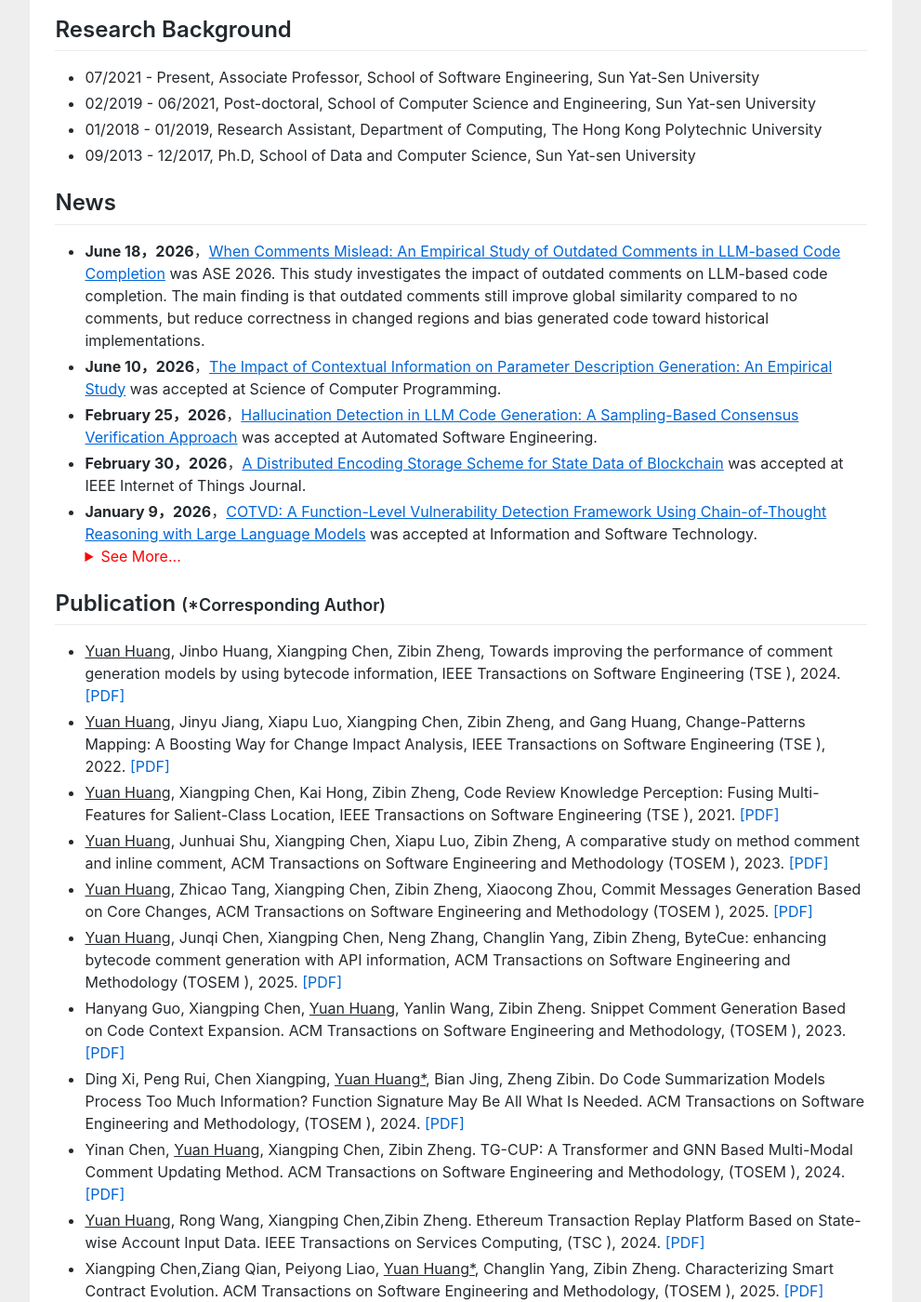
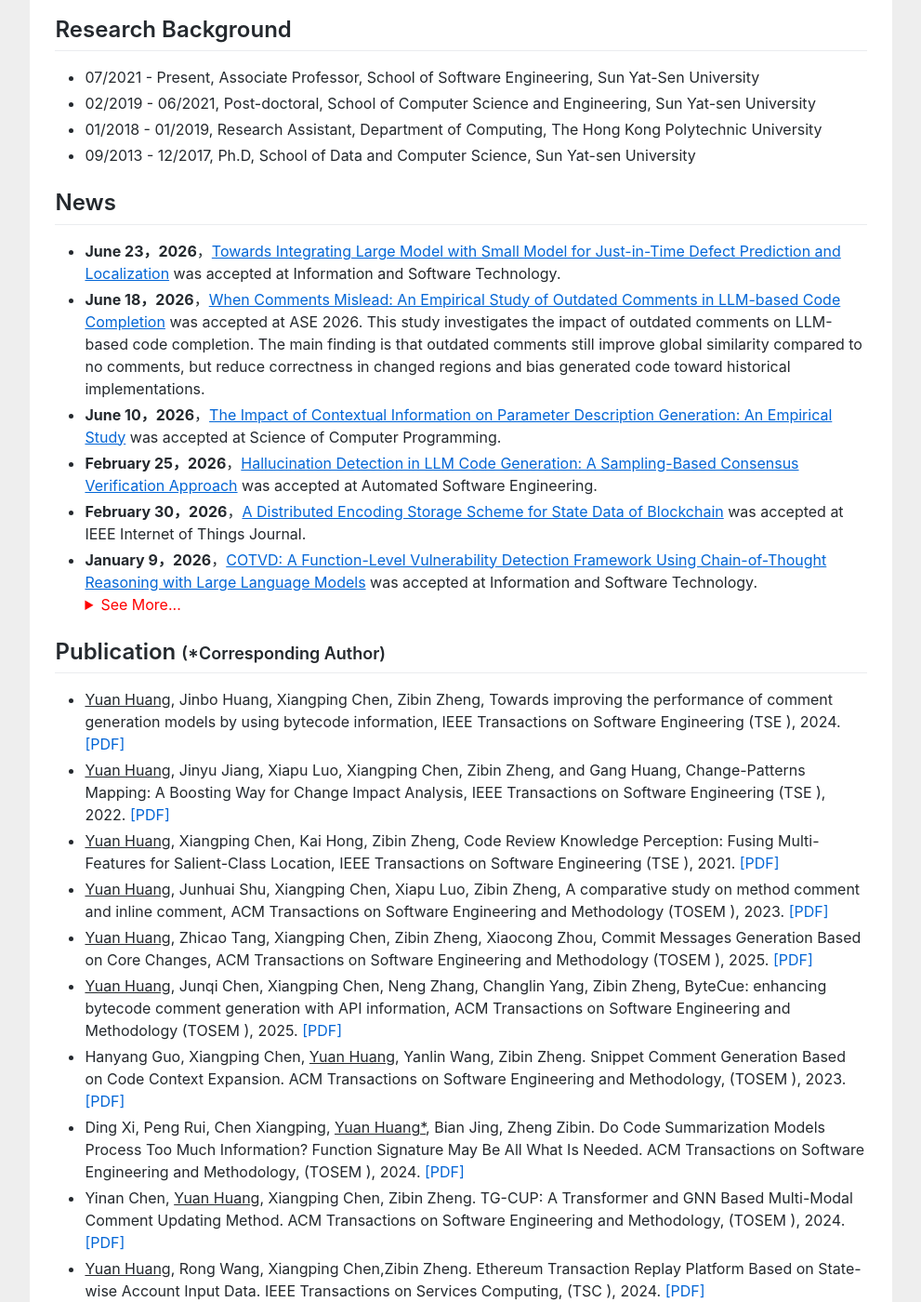
Before and after one commit to huangyuan-hy/huangyuan-hy.github.io, a Jekyll site: the page index.html, which Jekyll copies as it is, in a window 1280 px wide and 1400 px high, scrolled down 641 px. Shown: the whole window at 93% size, without its empty margins (144-1135 px from the left). Built offline with Jekyll 4.4.1, drawn with Linux system fonts in a browser that asks for light colours; some of the changed text lies outside the part shown.

Commit message:
Update index.html

```diff
--- a/index.html
+++ b/index.html
@@ -100,7 +100,8 @@ gtag('config', 'UA-158965281-1');
 
 				<h2>News</h2>
 					<ul>
-						<li><b>June 18，2026</b>，<a href=""><u>When Comments Mislead: An Empirical Study of Outdated Comments in LLM-based Code Completion</u></a> was ASE 2026. This study investigates the impact of outdated comments on LLM-based code completion. The main finding is that outdated comments still improve global similarity compared to no comments, but reduce correctness in changed regions and bias generated code toward historical implementations. </li>
+						<li><b>June 23，2026</b>，<a href=""><u>Towards Integrating Large Model with Small Model for Just-in-Time Defect Prediction and Localization</u></a> was accepted at Information and Software Technology. </li>
+						<li><b>June 18，2026</b>，<a href=""><u>When Comments Mislead: An Empirical Study of Outdated Comments in LLM-based Code Completion</u></a> was accepted at ASE 2026. This study investigates the impact of outdated comments on LLM-based code completion. The main finding is that outdated comments still improve global similarity compared to no comments, but reduce correctness in changed regions and bias generated code toward historical implementations. </li>
 						<li><b>June 10，2026</b>，<a href=""><u>The Impact of Contextual Information on Parameter Description Generation: An Empirical Study</u></a> was accepted at Science of Computer Programming. </li>
 						<li><b>February 25，2026</b>，<a href=""><u>Hallucination Detection in LLM Code Generation: A Sampling-Based Consensus Verification Approach</u></a> was accepted at Automated Software Engineering. </li>
 						<li><b>February 30，2026</b>，<a href=""><u>A Distributed Encoding Storage Scheme for State Data of Blockchain</u></a> was accepted at IEEE Internet of Things Journal. </li>
@@ -182,6 +183,7 @@ empirical study to learn how programmers reuse code on <a href="https://stackove
 <li><u>Yuan Huang</u>, Rong Wang, Xiangping Chen,Zibin Zheng. Ethereum Transaction Replay Platform Based on State-wise Account Input Data. IEEE Transactions on Services Computing, (TSC <a href="" style="color:red;">  </a>), 2024. <a href="">[PDF]</a></li>
 <li>Xiangping Chen,Ziang Qian, Peiyong Liao, <u>Yuan Huang*</u>, Changlin Yang, Zibin Zheng. Characterizing Smart Contract Evolution. ACM Transactions on Software Engineering and Methodology, (TOSEM <a href="" style="color:red;">  </a>), 2025. <a href="">[PDF]</a></li>
 <li>Hanyang Guo, Xiangping Chen,Yingye Chen,  <u>Yuan Huang</u>, Zibin Zheng. Smart Contract Code Repair Recommendation based on Reinforcement Learning and Multi-metric Optimization. ACM Transactions on Software Engineering and Methodology, (TOSEM <a href="" style="color:red;">  </a>), 2023. <a href="">[PDF]</a></li>
+<li><u>Yuan Huang</u>, Mingxuan Chen, Xiangping Chen, Yi Liu. Towards Integrating Large Model with Small Model for Just-in-Time Defect Prediction and Localization. Information and Software Technology (TR <a href="" style="color:red;">  </a>), 2026. <a href="">[PDF]</a></li>
 <li><u>Yuan Huang</u>, Xinyu Hu, Xiangping Chen, Yingfei Xiong, and Zibin Zheng. Learning code context information to predict comment locations. IEEE Transactions on Reliability (TR <a href="" style="color:red;">  </a>), 2020. <a href="https://ieeexplore.ieee.org/abstract/document/8809910">[PDF]</a></li>
 <li><u>Yuan Huang</u>, Xingjian Liang, Xiapu Luo, Xiangping Chen, Zibin Zheng, Xiaocong Zhou, Reviewing Rounds Prediction for Code Patches, Empirical Software Engineering (EMSE <a href="" style="color:red;">  </a>), 2022. <a href="https://link.springer.com/article/10.1007/s10664-021-10035-z">[PDF]</a></li>
 <li><u>Yuan Huang</u>, Jinbo Huang, Xiangping Chen, Kunning He, Xiaocong Zhou, BCGen: A Comment Generation Method for Bytecode , Automated Software Engineering (ASE Journal <a href="" style="color:red;">  </a>), 2022. <a href="https://link.springer.com/article/10.1007/s10515-022-00374-6">[PDF]</a></li>
```
